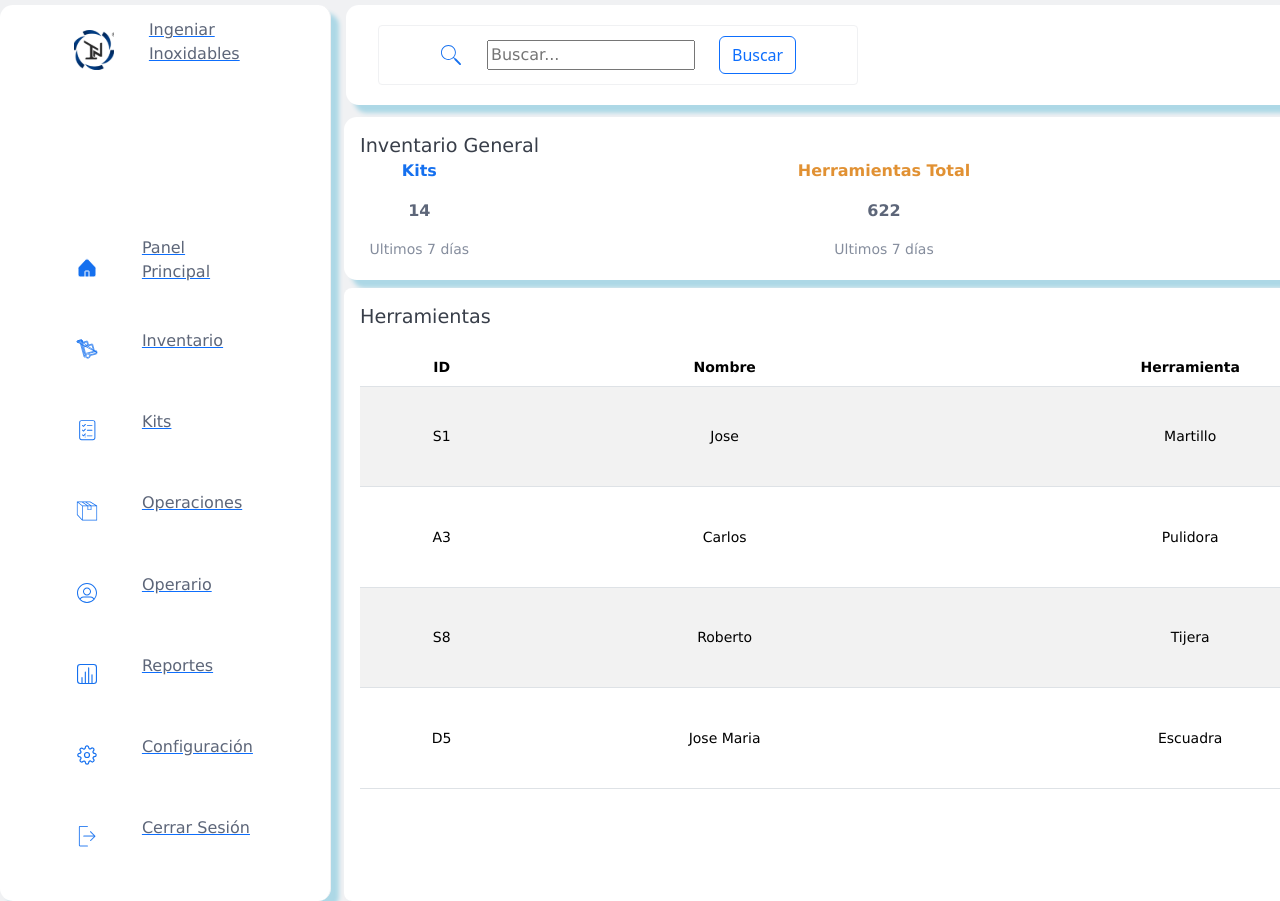
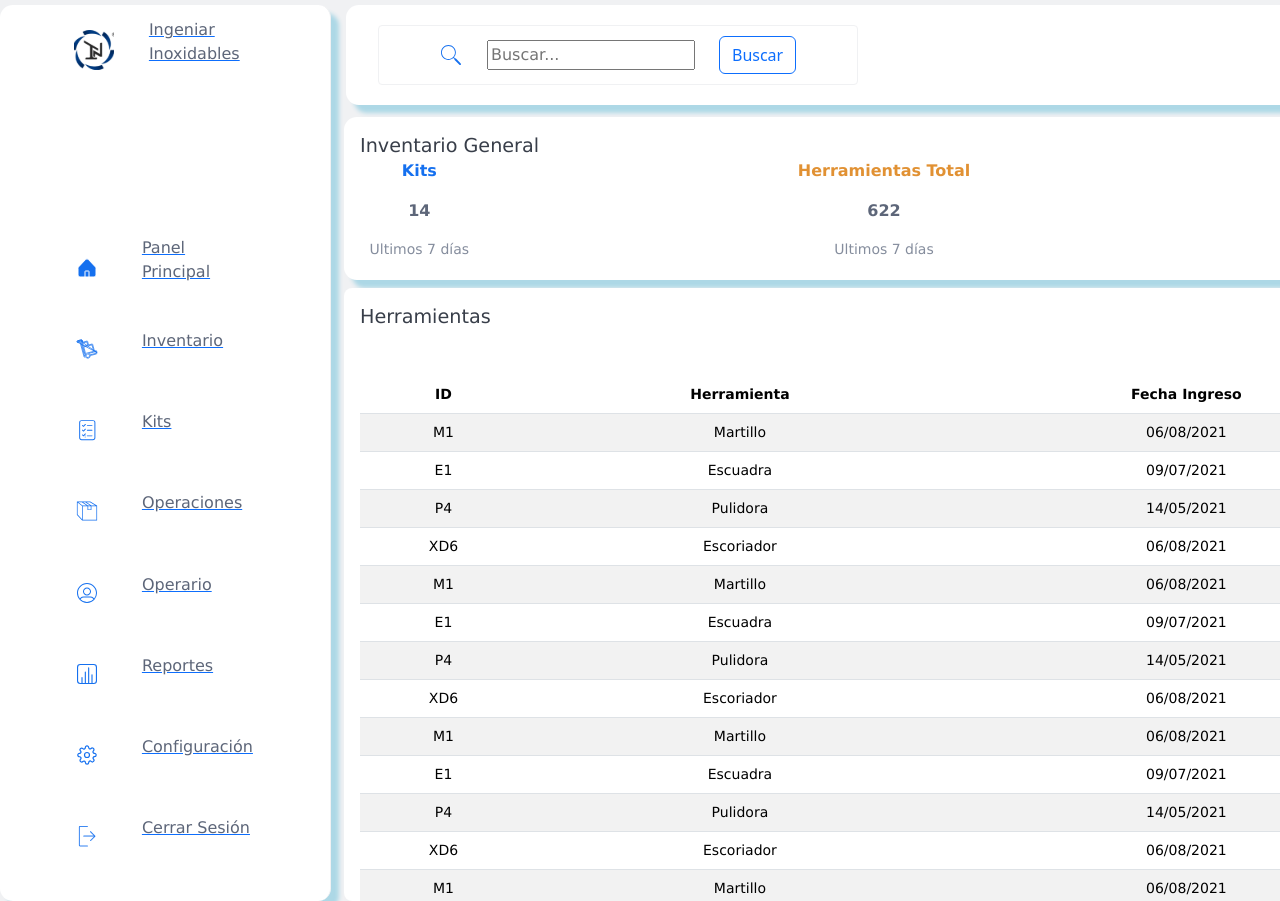
Before and after one commit to corsariopsique/SGHII-App, a React (Create React App) app: page /inventario in a window 1280 px wide. Shown: the top 901 px of the page. Built offline with nearby package versions, Linux system fonts and the light colour scheme.

Commit message:
Botones modal inventario iconos - etapa informe

```diff
--- /dev/null
+++ b/src/components/BotonIcono.css
@@ -0,0 +1,11 @@
+.boton{
+    display:flex;
+    flex-direction: row;
+    justify-content: space-between;
+    gap: 1rem;
+    width:max-content;
+}
+
+#icobtn{
+    align-self: center;
+}
--- /dev/null
+++ b/src/components/BotonIcono.js
@@ -0,0 +1,16 @@
+import * as Icons from './Iconos/index';
+import './BotonIcono.css';
+
+function BotonIcono (props){
+
+    const name = props.btnname;
+    const iconame = props.icobtn;
+    const Icono = Icons[iconame];
+
+    return (
+        <>
+        <button type="button" class="btn btn-outline-primary boton"><Icono id="icobtn"/>{name}</button>
+        </>
+    );
+}
+export default BotonIcono;
--- /dev/null
+++ b/src/components/Iconos/DownloadIcono.js
@@ -0,0 +1,16 @@
+import * as React from "react"
+const DownloadIcono = (props) => (
+  <svg
+    xmlns="http://www.w3.org/2000/svg"
+    width={16}
+    height={16}
+    viewBox="0 0 16 16"
+    fill="currentColor"
+    className="bi bi-download"
+    {...props}
+  >
+    <path d="M.5 9.9a.5.5 0 0 1 .5.5v2.5a1 1 0 0 0 1 1h12a1 1 0 0 0 1-1v-2.5a.5.5 0 0 1 1 0v2.5a2 2 0 0 1-2 2H2a2 2 0 0 1-2-2v-2.5a.5.5 0 0 1 .5-.5" />
+    <path d="M7.646 11.854a.5.5 0 0 0 .708 0l3-3a.5.5 0 0 0-.708-.708L8.5 10.293V1.5a.5.5 0 0 0-1 0v8.793L5.354 8.146a.5.5 0 1 0-.708.708z" />
+  </svg>
+)
+export default DownloadIcono;
--- /dev/null
+++ b/src/components/Iconos/FiltrosIcono.js
@@ -0,0 +1,20 @@
+import * as React from "react"
+const FiltrosIcono = (props) => (
+  <svg
+    xmlns="http://www.w3.org/2000/svg"
+    width={18}
+    height={12}
+    fill="currentColor"
+    stroke="currentColor"
+    viewBox="0 0 18 12"
+    {...props}
+  >
+    <path
+      strokeLinecap="round"
+      strokeLinejoin="round"
+      strokeWidth={1.67}
+      d="M4 6h10M1.5 1h15m-10 10h5"
+    />
+  </svg>
+)
+export default FiltrosIcono;
--- a/src/components/Iconos/index.js
+++ b/src/components/Iconos/index.js
@@ -18,3 +18,5 @@ export { default as FlechaAbajoIcono} from "./FlechaAbajoIcono";
 export { default as Tool1Icono} from "./Tool1Icono";
 export { default as Tool2Icono} from "./Tool2Icono";
 export { default as LogoCompletoIcono} from "./LogoCompletoIcono";
+export { default as FiltrosIcono} from './FiltrosIcono';
+export { default as DownloadIcono} from './DownloadIcono';
--- a/src/components/Modal.css
+++ b/src/components/Modal.css
@@ -14,8 +14,11 @@
 
 .btn_Modal{
     position:absolute;
-    top:0.5rem;
-    left: 82rem;
+    top: 0.8rem;
+    right: 1rem;
+    display: flex;
+    flex-direction: row;
+    width: max-content;
 }
 
 .titlepanel{
--- a/src/components/Modal.js
+++ b/src/components/Modal.js
@@ -1,5 +1,7 @@
 import './Modal.css';
 import Card from './Card';
+import BotonIcono from './BotonIcono';
+
 
 function Modal(props){
 
@@ -9,9 +11,14 @@ function Modal(props){
             <p className='titlepanel'>{props.title}</p>
 
             <div class="btn-group btn-group-lg btn_Modal" role="group" aria-label="Large button group">
-                <button type="button" class="btn btn-outline-primary"value={props.funcion}>Left</button>
-                <button type="button" class="btn btn-outline-primary">Middle</button>
-                <button type="button" class="btn btn-outline-primary">Right</button>
+
+                {props.botones.map((btninv) => (
+                    <BotonIcono
+                        btnname={btninv.btnname}
+                        icobtn={btninv.icobtn}
+                    />
+                ))}
+
             </div>
 
             {props.children}
--- a/src/components/Tablas.css
+++ b/src/components/Tablas.css
@@ -7,7 +7,6 @@
    border-radius: 0.8rem;
    background: #FFF;
    height: 100%;
-   color-scheme: var(--Azultabla);
 }
 
 .tabla_Panel{
@@ -21,10 +20,10 @@
 
 .tabla_Inventario{
    position: absolute;
-   top: 3.8rem;
+   top: 5.5rem;
    left: 1rem;
    width: 96rem;
-   height: 27.5rem;
+   height: 15.5rem;
 }
 
  thead {
@@ -61,10 +60,6 @@
  td {
     vertical-align:middle;
  }
- tr{
-   height:auto;
+ tr {
+    min-height: 10px;
  }
-
- tfoot{
-    border-radius: 0.8rem;
- }
--- a/src/components/pages/Inventario.js
+++ b/src/components/pages/Inventario.js
@@ -41,16 +41,50 @@ function Inventario(){
 
     const columnas = [
         { key: 'id', title: 'ID' },
-        { key: 'name', title: 'Nombre' },
-        { key: 'tool', title: 'Herramienta' },
-        { key: 'oper',title: 'Operación'},
+        { key: 'name', title: 'Herramienta' },
+        { key: 'date', title: 'Fecha Ingreso' },
+        { key: 'disp',title: 'Disponibilidad'},
       ];
 
       const numeros = [
-        { id: 'S1', name: 'Jose', tool: "Martillo", oper:"Prestamo"},
-        { id: 'A3', name: 'Carlos', tool: "Pulidora", oper:"Prestamo"},
-        { id: 'S8', name: 'Roberto', tool: "Tijera", oper:"Entrega"},
-        { id: 'D5', name: 'Jose Maria', tool:"Escuadra", oper:"Prestamo"},
+        { id: 'M1', name: 'Martillo', date: "06/08/2021", disp:"Disponible"},
+        { id: 'E1', name: 'Escuadra', date: "09/07/2021", disp:"Sin Inventario"},
+        { id: 'P4', name: 'Pulidora', date: "14/05/2021", disp:"Disponible"},
+        { id: 'XD6', name: 'Escoriador', date: "06/08/2021", disp:"Disponible"},
+        { id: 'M1', name: 'Martillo', date: "06/08/2021", disp:"Disponible"},
+        { id: 'E1', name: 'Escuadra', date: "09/07/2021", disp:"Sin Inventario"},
+        { id: 'P4', name: 'Pulidora', date: "14/05/2021", disp:"Disponible"},
+        { id: 'XD6', name: 'Escoriador', date: "06/08/2021", disp:"Disponible"},
+        { id: 'M1', name: 'Martillo', date: "06/08/2021", disp:"Disponible"},
+        { id: 'E1', name: 'Escuadra', date: "09/07/2021", disp:"Sin Inventario"},
+        { id: 'P4', name: 'Pulidora', date: "14/05/2021", disp:"Disponible"},
+        { id: 'XD6', name: 'Escoriador', date: "06/08/2021", disp:"Disponible"},
+        { id: 'M1', name: 'Martillo', date: "06/08/2021", disp:"Disponible"},
+        { id: 'E1', name: 'Escuadra', date: "09/07/2021", disp:"Sin Inventario"},
+        { id: 'P4', name: 'Pulidora', date: "14/05/2021", disp:"Disponible"},
+        { id: 'XD6', name: 'Escoriador', date: "06/08/2021", disp:"Disponible"},
+        { id: 'M1', name: 'Martillo', date: "06/08/2021", disp:"Disponible"},
+        { id: 'E1', name: 'Escuadra', date: "09/07/2021", disp:"Sin Inventario"},
+        { id: 'P4', name: 'Pulidora', date: "14/05/2021", disp:"Disponible"},
+        { id: 'XD6', name: 'Escoriador', date: "06/08/2021", disp:"Disponible"},
+      ];
+
+
+      const btns = [
+        {
+            btnname:"Agregar Herramienta",
+            icobtn:"Tool1Icono"
+        },
+
+        {
+            btnname:"Filtros",
+            icobtn:"FiltrosIcono"
+        },
+
+        {
+            btnname:"Descargar",
+            icobtn:"DownloadIcono"
+        }
       ];
 
     return(
@@ -62,12 +96,16 @@ function Inventario(){
              estilo ="panelinv"
              info={datos}
             />
-            <Modal title='Herramientas'>
+            <Modal
+            title='Herramientas'
+            botones={btns}
+            >
                 <Tablas
                     estilo='tabla_Inventario'
                     columns={columnas}
                     data={numeros}
                 />
+
             </Modal>
         </div>
     );
```
